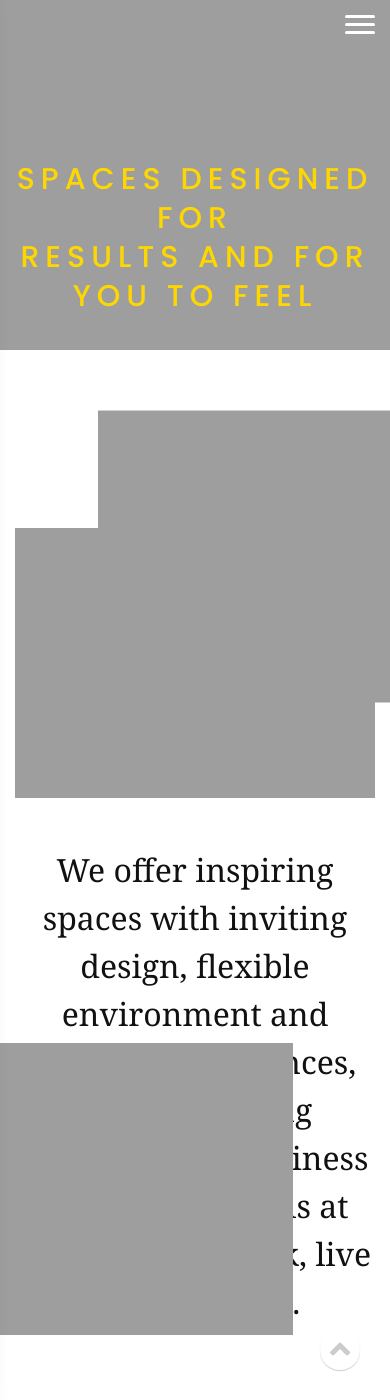
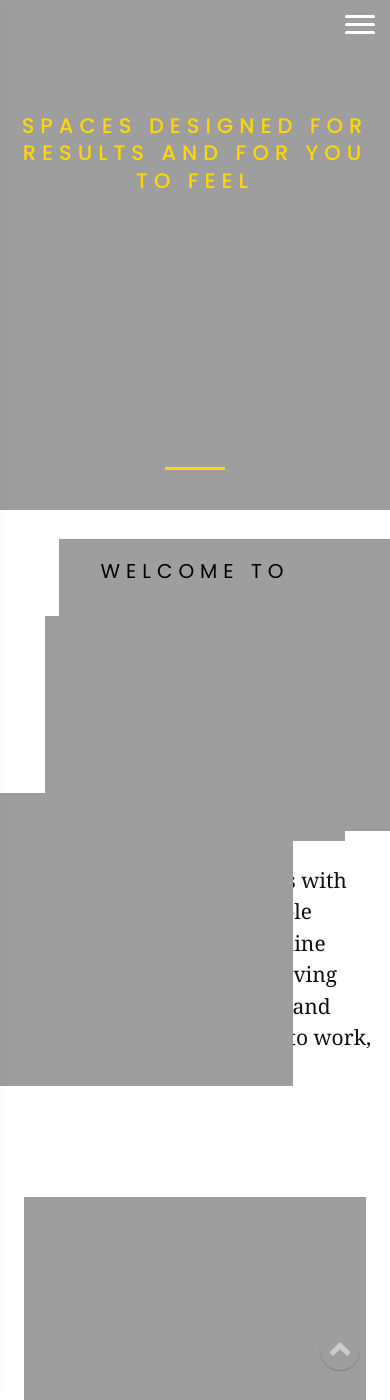
Before and after one commit to kemtol/wellspace, a Jekyll site: the page built from index.html, in a window 390 px wide and 1400 px high. Built offline with Jekyll 4.4.1, drawn with Linux system fonts in a browser that asks for light colours; nearby versions of some CDN libraries; library files that are not in the unit come from our copies.

Commit message:
no message

```diff
--- a/_includes/front-category-banner.html
+++ b/_includes/front-category-banner.html
@@ -1,18 +1,18 @@
-<section id="sect--welcome" class="pt-5 pb-5 mt-5 mb-5 position-relative">
+<section id="sect--welcome" class="pt-4 pt-sm-5 pb-4 pb-sm-5 mt-4 mt-sm-5 mb-4 mb-sm-5 position-relative">
     <img src="{{site.baseurl}}/img/core-img/shape-round-gray.png" class="ornament position-absolute s1">
     <img src="{{site.baseurl}}/img/core-img/shape-round-green.png" class="ornament position-absolute s2">
     <div class="container text-center">
         <div class="row">
             <div class="col-12">
                 <h4>WELCOME TO</h4>
-                <img src="{{site.baseurl}}/{{ site.logo }}" class="img-fluid mt-5 mb-5" alt="">
+                <img src="{{site.baseurl}}/{{ site.logo }}" class="img-fluid mt-4 mt-sm-5 mb-4 mb-sm-5 logo-welcome" alt="">
                 <p>We offer inspiring spaces with inviting design, flexible environment and genuine experiences, for the thriving comunities of business and professionals at any scales to work, live and be active.</p>
             </div>
         </div>
     </div>
 </section>
 
-<section id="sect-welcome-2" class="pt-5 pb-5 mt-5 mb-5 position-relative">
+<section id="sect-welcome-2" class="pt-4 pt-sm-5 pb-4 pb-sm-5 mt-4 mt-sm-5 mb-4 mb-sm-5 position-relative">
     <div class="container-fluid">
         <div class="row">
             <div class="col-12 col-md-4 col-lg-4 p-4 banner1">
--- a/_includes/header.html
+++ b/_includes/header.html
@@ -20,7 +20,7 @@
                     <ul>
                         {% for topmenu in site.nav %}
                             <li>
-                                <a href="{{ topmenu.permalink }}">
+                                <a href="{{site.baseurl}}{{ topmenu.permalink }}">
                                     {{ topmenu.title }}
                                 </a>
                             </li>
--- a/_includes/jumbotron.html
+++ b/_includes/jumbotron.html
@@ -5,11 +5,11 @@
                 <div class="col-12">
                     <div class="hero-content text-center">
                         <h2>SPACES DESIGNED FOR<br>RESULTS AND FOR YOU TO FEEL</h2>
-                        <img src="{{site.baseurl}}/img/core-img/gen-better.png" alt="" class="img-fluid mb-5">
+                        <img src="{{site.baseurl}}/img/core-img/gen-better.png" alt="" class="img-fluid mb-5 img-jmb">
                         <span class="line-yellow d-block"></span>
                     </div>
                 </div>
-                <div class="col-12">
+                <div class="col-12 d-none d-md-block">
                     <ul id="jumbotron--nav" class="d-flex justify-content-center  align-items-center mt-5">
                         {% if page.url == "/" %}<li class="p-4 active">{% else %}<li class="p-4">{% endif %}
                             <a href="{{site.baseurl}}">
--- a/style.scss
+++ b/style.scss
@@ -247,6 +247,10 @@
     animation: upndown 20s linear;
     -webkit-animation-iteration-count: infinite;
     animation-iteration-count: infinite;
+    @media #{$breakpoint-xs} {
+        left:15%;
+        z-index:-1;
+    }
 }
 
 .s2{
@@ -336,6 +340,9 @@
 
 h2.display-3{
     font-family:georgia;
+    @media #{$breakpoint-xs} {
+        font-size:32px;
+    }
 }
 
 h4{
@@ -925,7 +932,7 @@
         height: 450px;
     }
     @media #{$breakpoint-xs} {
-        height: 350px;
+        padding-top: 7rem;
     }
 
     .page-title-left{
@@ -948,7 +955,14 @@
                 font-size: 48px;
             }
             @media #{$breakpoint-xs} {
-                font-size: 30px;
+                font-size: 21px;
+                margin-bottom: 24px;
+            }
+        }
+        .img-jmb{
+            @media #{$breakpoint-xs} {
+                max-width:300px;
+                margin-bottom: 24px !important;
             }
         }
         span.line-yellow{
@@ -983,11 +997,27 @@
 }
 
 #sect--welcome{
+    img.logo-welcome{
+        @media #{$breakpoint-xs} {
+            max-width: 300px;
+        }
+    }
     p{
         font-size: 32px;
         color: #111;
         font-family: georgia;
         line-height: 1.5;
+        @media #{$breakpoint-xs} {
+            font-size:21px;
+        }
+    }
+}
+
+#sect-welcome-2{
+    .banner2{
+        @media #{$breakpoint-xs} {
+            background-size:75%;
+        }
     }
 }
 
```
